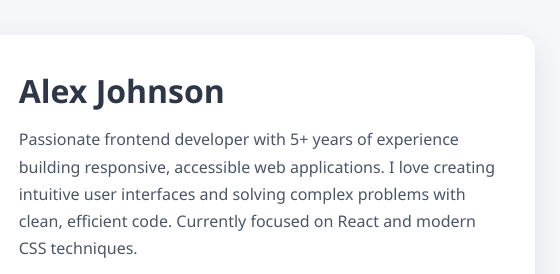
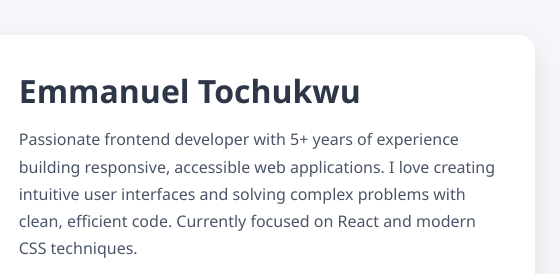
Before and after one commit to Emmanex01/Profile-Card_HNG, a plain HTML site: page index.html in a window 1280 px wide. Shown: the top 274 px of the page, 505-1065 px from the left. Drawn offline with Linux system fonts and the light colour scheme.

Commit message:
Added my name

```diff
--- a/index.html
+++ b/index.html
@@ -18,7 +18,7 @@
             </figure>
 
             <div class="profile-info">
-                <h2 data-testid="test-user-name">Alex Johnson</h2>
+                <h2 data-testid="test-user-name">Emmanuel Tochukwu</h2>
                 <p data-testid="test-user-bio">
                     Passionate frontend developer with 5+ years of experience building responsive,
                     accessible web applications. I love creating intuitive user interfaces and
```
